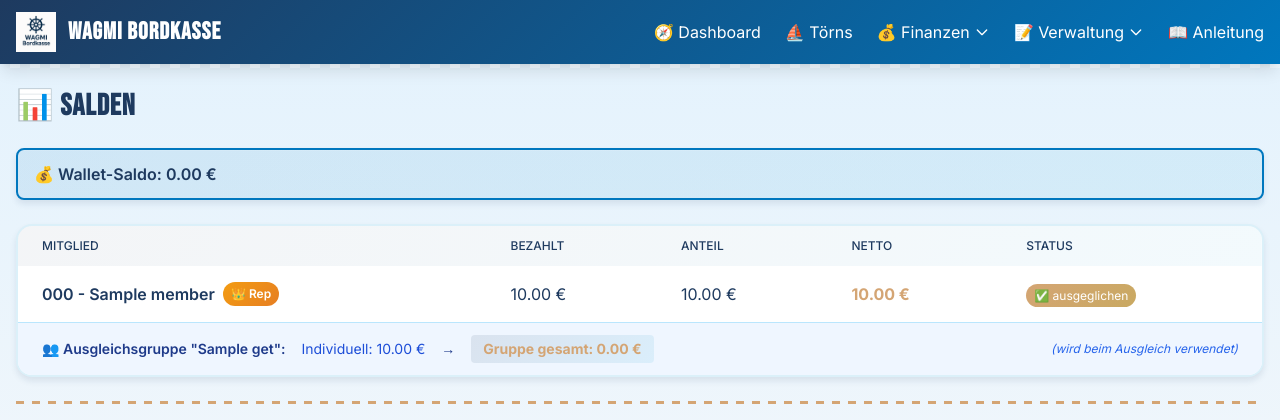
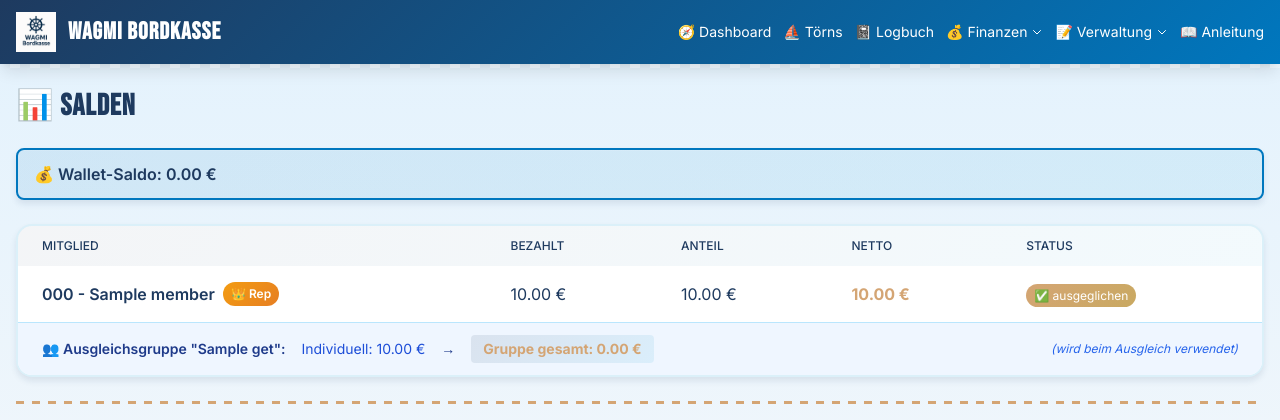
Before and after one commit to syntechai-io/WAGMI-Bordkasse, a Python web app: template templates/balances.html in a window 1280 px wide. Shown: the top 420 px of the page. Run offline with Jinja, Linux system fonts and the light colour scheme; the template is opened without the code that fills it: most values are stand-ins (such as "Sample title", 1, 10 or a date in 2020); some libraries are stand-ins or nearby versions.

Commit message:
Add logbook to the main navigation menu bar
Update layout.html to include a new "Logbuch" link in the navigation menu and adjust styling to fit items in a single row.

Replit-Commit-Author: Agent
Replit-Commit-Session-Id: 4ff83ff1-62af-4d43-b82c-03dd0344a7c9
Replit-Commit-Checkpoint-Type: intermediate_checkpoint
Replit-Commit-Event-Id: b2f855f6-1d59-4c4d-9406-d4c9e5c89e12
Replit-Commit-Screenshot-Url: https://storage.googleapis.com/screenshot-production-us-central1/4ab24e3a-e318-4ff7-8dab-80d71ab1b725/4ff83ff1-62af-4d43-b82c-03dd0344a7c9/pNqLFkR

```diff
--- a/templates/layout.html
+++ b/templates/layout.html
@@ -162,17 +162,18 @@
                         <path stroke-linecap="round" stroke-linejoin="round" stroke-width="2" d="M4 6h16M4 12h16M4 18h16"></path>
                     </svg>
                 </button>
-                <div id="menu" class="hidden lg:flex lg:items-center lg:space-x-6">
+                <div id="menu" class="hidden lg:flex lg:items-center lg:space-x-3 text-sm">
                     <a href="/" class="block py-2 lg:py-0 hover:text-sky-200 transition touch-action">🧭 Dashboard</a>
                     <a href="/trips/" class="block py-2 lg:py-0 hover:text-sky-200 transition touch-action">⛵ Törns</a>
+                    <a href="/logbook" class="block py-2 lg:py-0 hover:text-sky-200 transition touch-action">📓 Logbuch</a>
 
                     <!-- Trip Selector (Admin Only) -->
                     {% if request.session.get('role') == 'admin' and all_trips %}
                     <div class="relative nav-dropdown">
-                        <button class="py-2 lg:py-0 hover:text-sky-200 transition touch-action flex items-center text-sm"
+                        <button class="py-2 lg:py-0 hover:text-sky-200 transition touch-action flex items-center text-xs"
                                 aria-haspopup="true" aria-expanded="false">
                             🎯 {{ selected_trip.name if selected_trip else 'Törn wählen' }}
-                            <svg class="w-4 h-4 ml-1" fill="none" stroke="currentColor" viewBox="0 0 24 24">
+                            <svg class="w-3 h-3 ml-1" fill="none" stroke="currentColor" viewBox="0 0 24 24">
                                 <path stroke-linecap="round" stroke-linejoin="round" stroke-width="2" d="M19 9l-7 7-7-7"></path>
                             </svg>
                         </button>
@@ -196,7 +197,7 @@
                         <button class="py-2 lg:py-0 hover:text-sky-200 transition touch-action flex items-center"
                                 aria-haspopup="true" aria-expanded="false">
                             💰 Finanzen
-                            <svg class="w-4 h-4 ml-1" fill="none" stroke="currentColor" viewBox="0 0 24 24">
+                            <svg class="w-3 h-3 ml-1" fill="none" stroke="currentColor" viewBox="0 0 24 24">
                                 <path stroke-linecap="round" stroke-linejoin="round" stroke-width="2" d="M19 9l-7 7-7-7"></path>
                             </svg>
                         </button>
@@ -215,7 +216,7 @@
                         <button class="py-2 lg:py-0 hover:text-sky-200 transition touch-action flex items-center"
                                 aria-haspopup="true" aria-expanded="false">
                             📝 Verwaltung
-                            <svg class="w-4 h-4 ml-1" fill="none" stroke="currentColor" viewBox="0 0 24 24">
+                            <svg class="w-3 h-3 ml-1" fill="none" stroke="currentColor" viewBox="0 0 24 24">
                                 <path stroke-linecap="round" stroke-linejoin="round" stroke-width="2" d="M19 9l-7 7-7-7"></path>
                             </svg>
                         </button>
@@ -226,7 +227,6 @@
                             {% if request.session.get('role') == 'admin' %}
                             <a href="/trips/passwords" class="block px-4 py-2 hover:bg-sky-100 transition">🔐 Passwörter</a>
                             {% endif %}
-                            <a href="/logbook" class="block px-4 py-2 hover:bg-sky-100 transition">📓 Logbuch</a>
                             <a href="/export/csv" class="block px-4 py-2 hover:bg-sky-100 transition">📋 Export</a>
                         </div>
                     </div>
```
